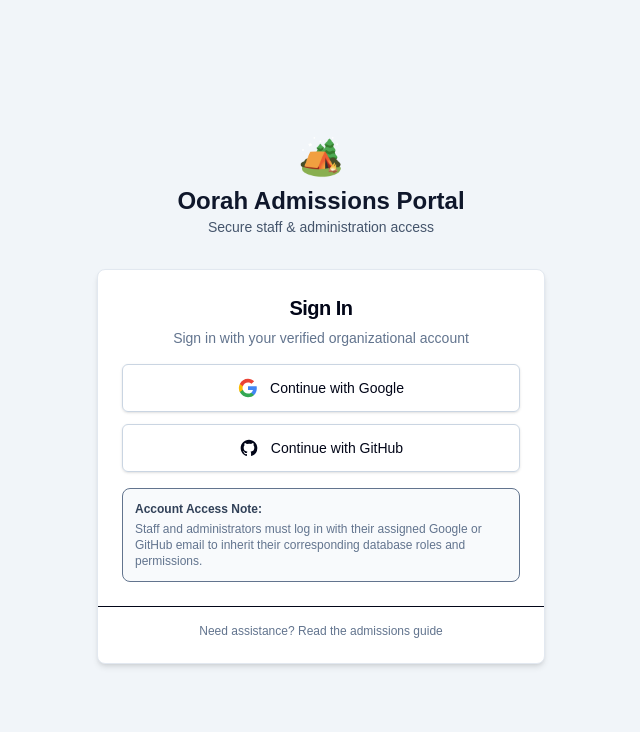
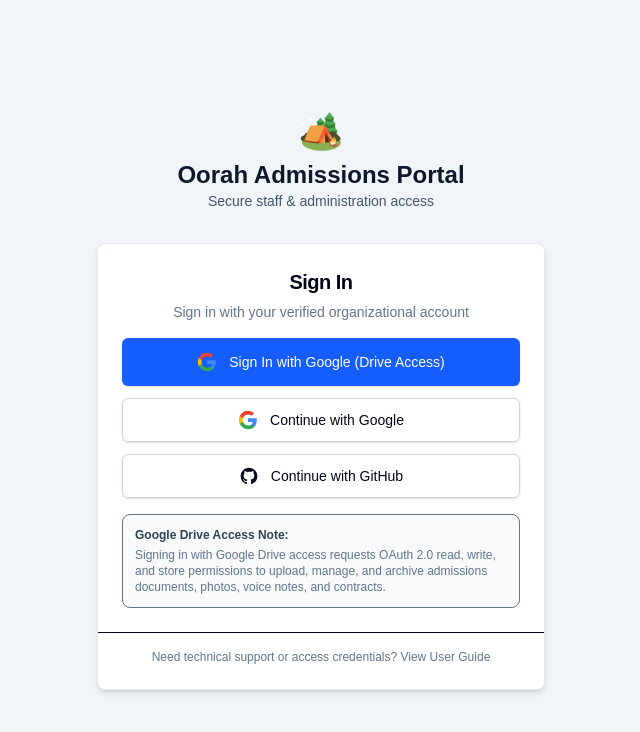
Before and after one commit to sweptforward-hue/oorah-admissions, a Next.js app: page /login in a window 1280 px wide. Shown: the top 732 px of the page, without its empty margins (319-959 px from the left). Built offline with nearby package versions, Linux system fonts and the light colour scheme; no server answers.

Commit message:
feat(auth): add Google OAuth 2.0 Sign-In with Drive read, write, and store permissions

```diff
--- a/src/app/login/page.tsx
+++ b/src/app/login/page.tsx
@@ -11,17 +11,41 @@
   const [loadingProvider, setLoadingProvider] = useState<string | null>(null)
   const [error, setError] = useState<string | null>(null)
 
-  const handleOAuthSignIn = async (provider: 'google' | 'github') => {
-    setLoadingProvider(provider)
+  const handleOAuthSignIn = async (provider: 'google' | 'github', withDrive = false) => {
+    const key = withDrive ? 'google-drive' : provider
+    setLoadingProvider(key)
     setError(null)
-    const { error } = await supabase.auth.signInWithOAuth({
+
+    const options: {
+      redirectTo: string
+      scopes?: string
+      queryParams?: {
+        access_type?: string
+        prompt?: string
+      }
+    } = {
+      redirectTo: `${window.location.origin}/`,
+    }
+
+    if (provider === 'google') {
+      if (withDrive) {
+        // OAuth 2.0 scopes for full read, write, and store access to Google Drive
+        options.scopes = 'https://www.googleapis.com/auth/drive https://www.googleapis.com/auth/drive.file'
+        options.queryParams = {
+          access_type: 'offline',
+          prompt: 'consent',
+        }
+      } else {
+        options.scopes = 'email profile openid'
+      }
+    }
+
+    const { error: signInError } = await supabase.auth.signInWithOAuth({
       provider,
-      options: {
-        redirectTo: `${window.location.origin}/dashboard`
-      }
+      options,
     })
-    if (error) {
-      setError(error.message)
+    if (signInError) {
+      setError(signInError.message)
       setLoadingProvider(null)
     }
   }
@@ -44,18 +68,50 @@
           </CardHeader>
           <CardContent className="space-y-4">
             {error && (
-              <div className="p-3 bg-red-50 text-red-700 text-xs rounded-md border border-red-200">
+              <div className="p-3 bg-red-50 border border-red-200 rounded-md text-xs text-red-700">
                 {error}
               </div>
             )}
 
             {/* Social OAuth Buttons */}
             <div className="space-y-3">
+              {/* Google OAuth with Drive Read/Write/Store Access */}
+              <Button
+                variant="default"
+                type="button"
+                className="w-full h-12 flex items-center justify-center gap-3 text-sm font-medium bg-blue-600 hover:bg-blue-700 text-white transition-colors shadow-sm"
+                onClick={() => handleOAuthSignIn('google', true)}
+                disabled={loadingProvider !== null}
+              >
+                <svg className="w-5 h-5" viewBox="0 0 24 24">
+                  <path
+                    fill="#4285F4"
+                    d="M22.56 12.25c0-.78-.07-1.53-.2-2.25H12v4.26h5.92c-.26 1.37-1.04 2.53-2.21 3.31v2.77h3.57c2.08-1.92 3.28-4.74 3.28-8.09z"
+                  />
+                  <path
+                    fill="#34A853"
+                    d="M12 23c2.97 0 5.46-.98 7.28-2.66l-3.57-2.77c-.98.66-2.23 1.06-3.71 1.06-2.86 0-5.29-1.93-6.16-4.53H2.18v2.84C3.99 20.53 7.7 23 12 23z"
+                  />
+                  <path
+                    fill="#FBBC05"
+                    d="M5.84 14.09c-.22-.66-.35-1.36-.35-2.09s.13-1.43.35-2.09V7.06H2.18C1.43 8.55 1 10.22 1 12s.43 3.45 1.18 4.94l2.85-2.22.81-.63z"
+                  />
+                  <path
+                    fill="#EA4335"
+                    d="M12 5.38c1.62 0 3.06.56 4.21 1.64l3.15-3.15C17.45 2.09 14.97 1 12 1 7.7 1 3.99 3.47 2.18 7.06l3.66 2.84c.87-2.6 3.3-4.52 6.16-4.52z"
+                  />
+                </svg>
+                {loadingProvider === 'google-drive'
+                  ? 'Connecting to Google Drive...'
+                  : 'Sign In with Google (Drive Access)'}
+              </Button>
+
+              {/* Standard Google Sign In */}
               <Button
                 variant="outline"
                 type="button"
-                className="w-full h-12 flex items-center justify-center gap-3 text-sm font-medium border-slate-300 hover:bg-slate-50 transition-colors shadow-sm"
-                onClick={() => handleOAuthSignIn('google')}
+                className="w-full h-11 flex items-center justify-center gap-3 text-sm font-medium border-slate-300 hover:bg-slate-50 transition-colors shadow-sm"
+                onClick={() => handleOAuthSignIn('google', false)}
                 disabled={loadingProvider !== null}
               >
                 <svg className="w-5 h-5" viewBox="0 0 24 24">
@@ -79,10 +135,11 @@
                 {loadingProvider === 'google' ? 'Connecting to Google...' : 'Continue with Google'}
               </Button>
 
+              {/* GitHub OAuth */}
               <Button
                 variant="outline"
                 type="button"
-                className="w-full h-12 flex items-center justify-center gap-3 text-sm font-medium border-slate-300 hover:bg-slate-50 transition-colors shadow-sm"
+                className="w-full h-11 flex items-center justify-center gap-3 text-sm font-medium border-slate-300 hover:bg-slate-50 transition-colors shadow-sm"
                 onClick={() => handleOAuthSignIn('github')}
                 disabled={loadingProvider !== null}
               >
@@ -98,15 +155,15 @@
             </div>
 
             <div className="p-3 bg-slate-50 border rounded-lg text-xs text-slate-500 space-y-1">
-              <div className="font-semibold text-slate-700">Account Access Note:</div>
+              <div className="font-semibold text-slate-700">Google Drive Access Note:</div>
               <p>
-                Staff and administrators must log in with their assigned Google or GitHub email to inherit their corresponding database roles and permissions.
+                Signing in with Google Drive access requests OAuth 2.0 read, write, and store permissions to upload, manage, and archive admissions documents, photos, voice notes, and contracts.
               </p>
             </div>
           </CardContent>
           <CardFooter className="justify-center border-t pt-4">
             <Link href="/help" className="text-xs text-slate-500 hover:text-slate-800">
-              Need assistance? Read the admissions guide
+              Need technical support or access credentials? View User Guide
             </Link>
           </CardFooter>
         </Card>
```
